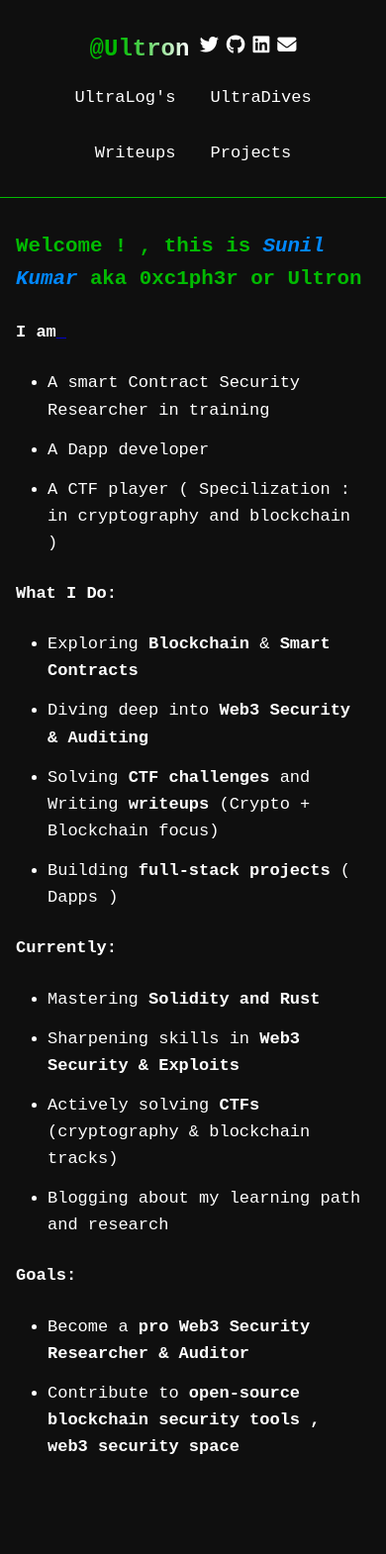
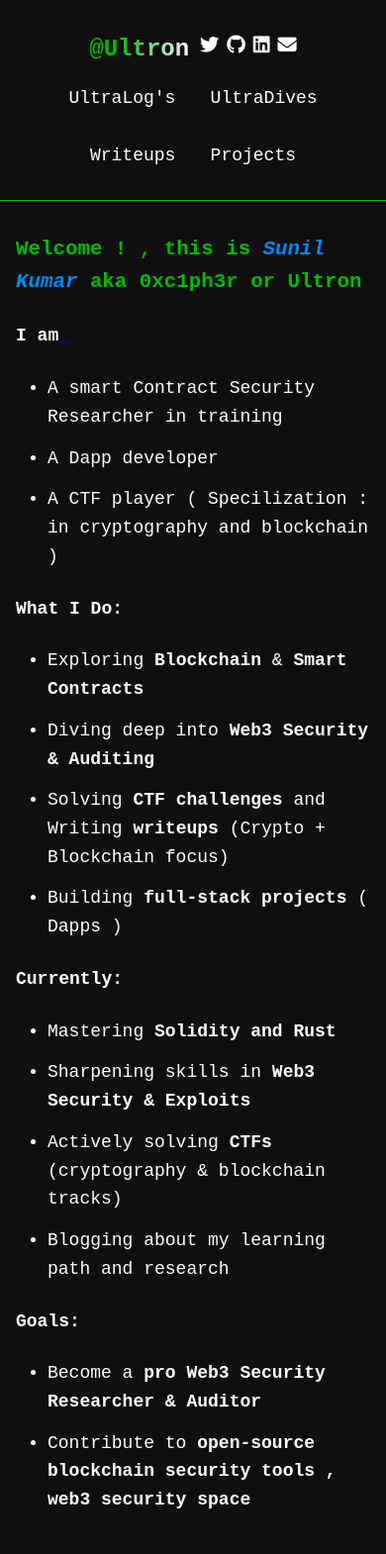
Before and after one commit to Ultr0nX/new-blog-jekyll, a Jekyll site: the page built from index.markdown, in a window 390 px wide. Shown: the whole page at 99% size. Built offline with Jekyll 4.4.1, drawn with Linux system fonts in a browser that asks for light colours; before the commit the page ends 1515 px from its top, so only the background shows below that.

Commit message:
Font Size changed

```diff
--- a/assets/css/custom.css
+++ b/assets/css/custom.css
@@ -247,7 +247,7 @@ h1::after { display: none !important; }
 
 /* Mobile responsive fixes */
 @media (max-width: 768px) {
-    body { font-size: 17px; }
+    body { font-size: 18px; }
 
     header {
         flex-direction: column;
```
